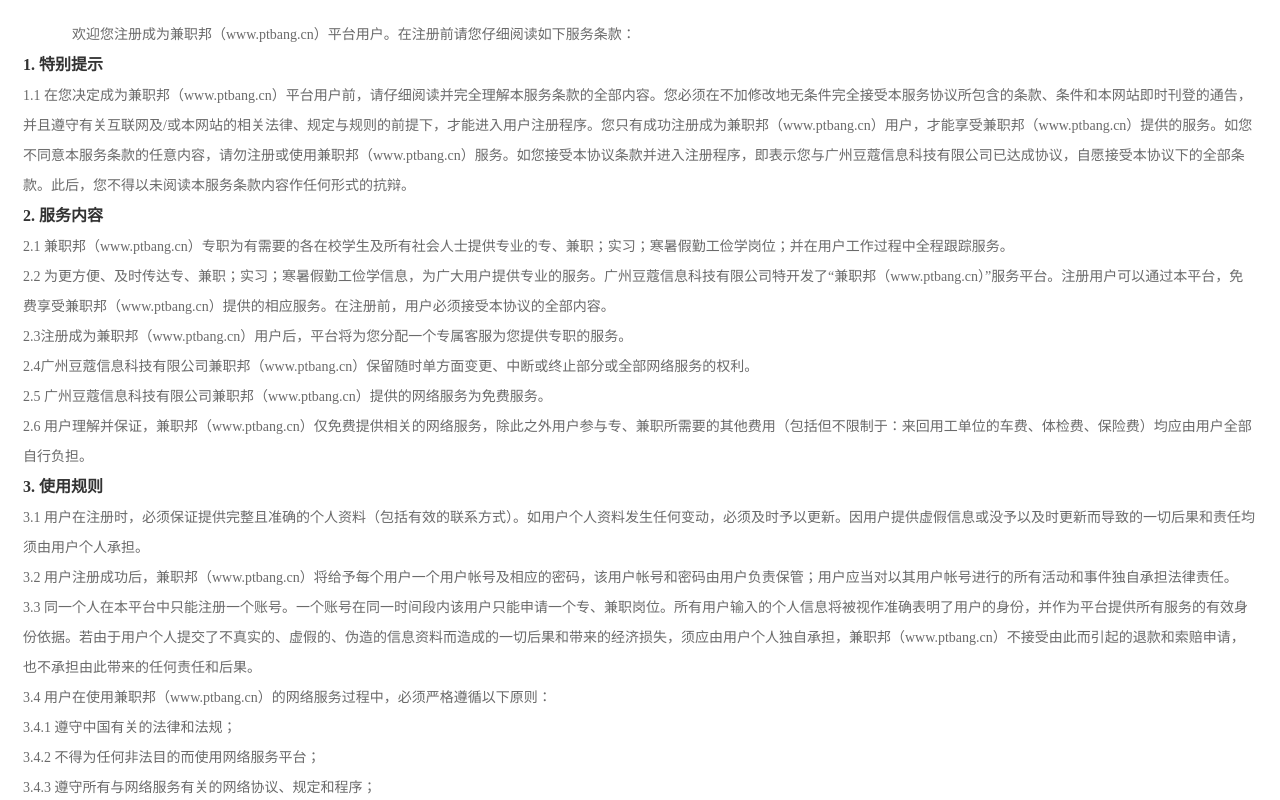
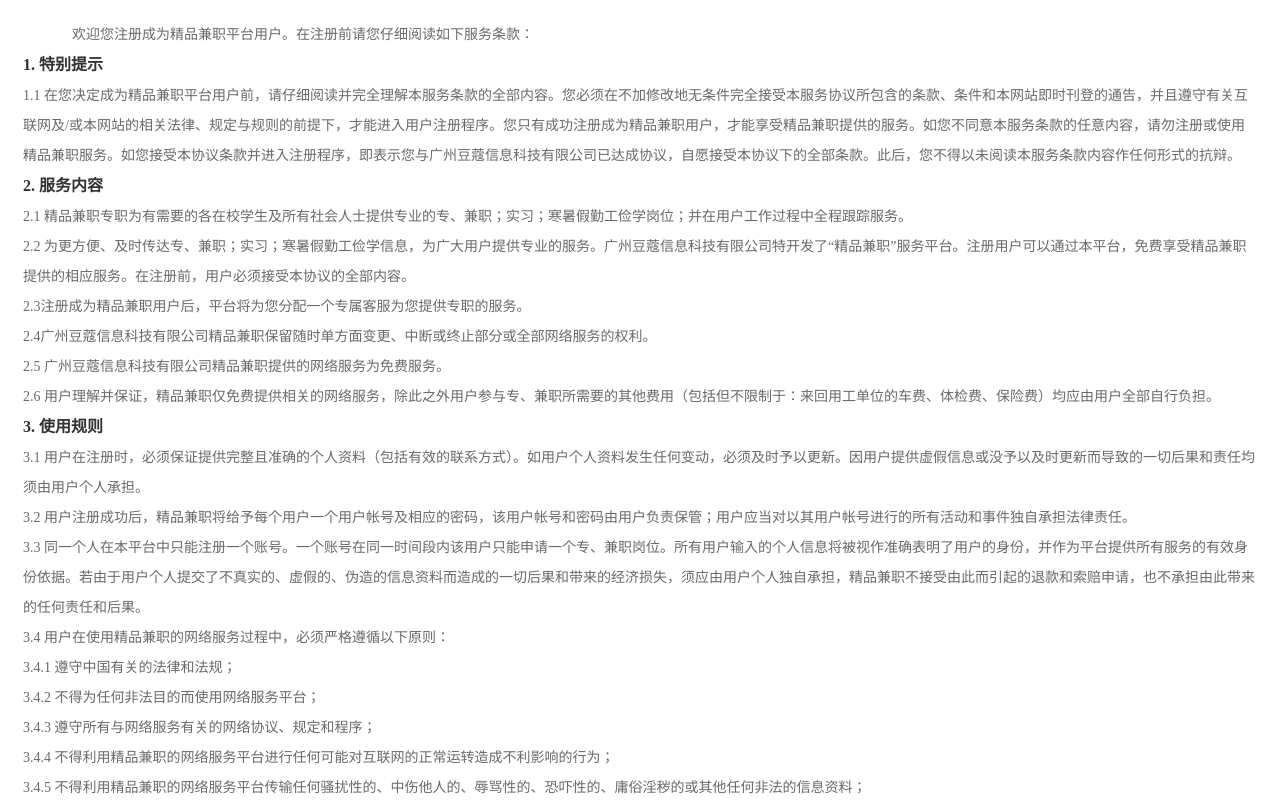
Before and after one commit to jingpinJob/jingpinJob, a plain HTML site: page reg.html in a window 1280 px wide. Shown: the top 800 px of the page. Drawn offline with Linux system fonts and the light colour scheme.

Commit message:
Update reg.html

```diff
--- a/reg.html
+++ b/reg.html
@@ -9,7 +9,6 @@
 	<meta name="apple-mobile-web-app-capable" content="yes" /><!-- 说明：网站开启对web app程序的支持。 -->
 	<meta name="format-detection" content="telephone=no"><!-- 当该 HTML 页面在手机上浏览时，该标签用于指定是否将网页内容中的手机号码显示为拨号的超链接。 -->
 	<title>精品兼职－ 让兼职更安全！</title>
-	<link rel="stylesheet" href="css/style.css">
 <style type="text/css">
 body
 {
@@ -35,38 +34,38 @@ strong
 }
 </style>
 </head>
-<body   id="js-domain">
+<body  id="js-domain">
 
 	<section>
 		<p class="p">
-	&nbsp;&nbsp;&nbsp;&nbsp;&nbsp; 欢迎您注册成为兼职邦（www.ptbang.cn）平台用户。在注册前请您仔细阅读如下服务条款：<br>
+	&nbsp;&nbsp;&nbsp;&nbsp;&nbsp; 欢迎您注册成为精品兼职平台用户。在注册前请您仔细阅读如下服务条款：<br>
 	<strong>1. 特别提示 </strong><br>
-	1.1 在您决定成为兼职邦（www.ptbang.cn）平台用户前，请仔细阅读并完全理解本服务条款的全部内容。您必须在不加修改地无条件完全接受本服务协议所包含的条款、条件和本网站即时刊登的通告，并且遵守有关互联网及/或本网站的相关法律、规定与规则的前提下，才能进入用户注册程序。您只有成功注册成为兼职邦（www.ptbang.cn）用户，才能享受兼职邦（www.ptbang.cn）提供的服务。如您不同意本服务条款的任意内容，请勿注册或使用兼职邦（www.ptbang.cn）服务。如您接受本协议条款并进入注册程序，即表示您与广州豆蔻信息科技有限公司已达成协议，自愿接受本协议下的全部条款。此后，您不得以未阅读本服务条款内容作任何形式的抗辩。<br>
+	1.1 在您决定成为精品兼职平台用户前，请仔细阅读并完全理解本服务条款的全部内容。您必须在不加修改地无条件完全接受本服务协议所包含的条款、条件和本网站即时刊登的通告，并且遵守有关互联网及/或本网站的相关法律、规定与规则的前提下，才能进入用户注册程序。您只有成功注册成为精品兼职用户，才能享受精品兼职提供的服务。如您不同意本服务条款的任意内容，请勿注册或使用精品兼职服务。如您接受本协议条款并进入注册程序，即表示您与广州豆蔻信息科技有限公司已达成协议，自愿接受本协议下的全部条款。此后，您不得以未阅读本服务条款内容作任何形式的抗辩。<br>
 	<strong>2. 服务内容</strong><br>
-	2.1 兼职邦（www.ptbang.cn）专职为有需要的各在校学生及所有社会人士提供专业的专、兼职；实习；寒暑假勤工俭学岗位；并在用户工作过程中全程跟踪服务。<br>
-	2.2 为更方便、及时传达专、兼职；实习；寒暑假勤工俭学信息，为广大用户提供专业的服务。广州豆蔻信息科技有限公司特开发了“兼职邦（www.ptbang.cn）”服务平台。注册用户可以通过本平台，免费享受兼职邦（www.ptbang.cn）提供的相应服务。在注册前，用户必须接受本协议的全部内容。<br>
-	2.3注册成为兼职邦（www.ptbang.cn）用户后，平台将为您分配一个专属客服为您提供专职的服务。<br>
-	2.4广州豆蔻信息科技有限公司兼职邦（www.ptbang.cn）保留随时单方面变更、中断或终止部分或全部网络服务的权利。<br>
-	2.5 广州豆蔻信息科技有限公司兼职邦（www.ptbang.cn）提供的网络服务为免费服务。<br>
-	2.6 用户理解并保证，兼职邦（www.ptbang.cn）仅免费提供相关的网络服务，除此之外用户参与专、兼职所需要的其他费用（包括但不限制于：来回用工单位的车费、体检费、保险费）均应由用户全部自行负担。<br>
+	2.1 精品兼职专职为有需要的各在校学生及所有社会人士提供专业的专、兼职；实习；寒暑假勤工俭学岗位；并在用户工作过程中全程跟踪服务。<br>
+	2.2 为更方便、及时传达专、兼职；实习；寒暑假勤工俭学信息，为广大用户提供专业的服务。广州豆蔻信息科技有限公司特开发了“精品兼职”服务平台。注册用户可以通过本平台，免费享受精品兼职提供的相应服务。在注册前，用户必须接受本协议的全部内容。<br>
+	2.3注册成为精品兼职用户后，平台将为您分配一个专属客服为您提供专职的服务。<br>
+	2.4广州豆蔻信息科技有限公司精品兼职保留随时单方面变更、中断或终止部分或全部网络服务的权利。<br>
+	2.5 广州豆蔻信息科技有限公司精品兼职提供的网络服务为免费服务。<br>
+	2.6 用户理解并保证，精品兼职仅免费提供相关的网络服务，除此之外用户参与专、兼职所需要的其他费用（包括但不限制于：来回用工单位的车费、体检费、保险费）均应由用户全部自行负担。<br>
 	<strong>3. 使用规则</strong><br>
 	3.1 用户在注册时，必须保证提供完整且准确的个人资料（包括有效的联系方式）。如用户个人资料发生任何变动，必须及时予以更新。因用户提供虚假信息或没予以及时更新而导致的一切后果和责任均须由用户个人承担。<br>
-	3.2 用户注册成功后，兼职邦（www.ptbang.cn）将给予每个用户一个用户帐号及相应的密码，该用户帐号和密码由用户负责保管；用户应当对以其用户帐号进行的所有活动和事件独自承担法律责任。<br>
-	3.3 同一个人在本平台中只能注册一个账号。一个账号在同一时间段内该用户只能申请一个专、兼职岗位。所有用户输入的个人信息将被视作准确表明了用户的身份，并作为平台提供所有服务的有效身份依据。若由于用户个人提交了不真实的、虚假的、伪造的信息资料而造成的一切后果和带来的经济损失，须应由用户个人独自承担，兼职邦（www.ptbang.cn）不接受由此而引起的退款和索赔申请，也不承担由此带来的任何责任和后果。<br>
-	3.4 用户在使用兼职邦（www.ptbang.cn）的网络服务过程中，必须严格遵循以下原则：<br>
+	3.2 用户注册成功后，精品兼职将给予每个用户一个用户帐号及相应的密码，该用户帐号和密码由用户负责保管；用户应当对以其用户帐号进行的所有活动和事件独自承担法律责任。<br>
+	3.3 同一个人在本平台中只能注册一个账号。一个账号在同一时间段内该用户只能申请一个专、兼职岗位。所有用户输入的个人信息将被视作准确表明了用户的身份，并作为平台提供所有服务的有效身份依据。若由于用户个人提交了不真实的、虚假的、伪造的信息资料而造成的一切后果和带来的经济损失，须应由用户个人独自承担，精品兼职不接受由此而引起的退款和索赔申请，也不承担由此带来的任何责任和后果。<br>
+	3.4 用户在使用精品兼职的网络服务过程中，必须严格遵循以下原则：<br>
 	3.4.1 遵守中国有关的法律和法规；<br>
 	3.4.2 不得为任何非法目的而使用网络服务平台；<br>
 	3.4.3 遵守所有与网络服务有关的网络协议、规定和程序；<br>
-	3.4.4 不得利用兼职邦（www.ptbang.cn）的网络服务平台进行任何可能对互联网的正常运转造成不利影响的行为；<br>
-	3.4.5 不得利用兼职邦（www.ptbang.cn）的网络服务平台传输任何骚扰性的、中伤他人的、辱骂性的、恐吓性的、庸俗淫秽的或其他任何非法的信息资料；<br>
-	3.4.6不得利用兼职邦（www.ptbang.cn）的网络服务平台进行任何不利于兼职邦（www.ptbang.cn）的行为；<br>
-	3.4.7 如发现任何非法使用用户帐号或帐号出现安全漏洞的情况，应立即通告兼职邦（www.ptbang.cn）客服中心。<br>
-	3.5 如用户在使用网络服务时违反3.4项下任何规定，兼职邦（www.ptbang.cn）或其授权代表有权要求用户改正或直接采取一切必要的措施（包括但不限于，更改或删除用户张贴的内容等、暂停或终止用户使用网络服务的权利）以减轻用户不当行为造成的不利影响和后果。<br>
+	3.4.4 不得利用精品兼职的网络服务平台进行任何可能对互联网的正常运转造成不利影响的行为；<br>
+	3.4.5 不得利用精品兼职的网络服务平台传输任何骚扰性的、中伤他人的、辱骂性的、恐吓性的、庸俗淫秽的或其他任何非法的信息资料；<br>
+	3.4.6不得利用精品兼职的网络服务平台进行任何不利于精品兼职的行为；<br>
+	3.4.7 如发现任何非法使用用户帐号或帐号出现安全漏洞的情况，应立即通告精品兼职客服中心。<br>
+	3.5 如用户在使用网络服务时违反3.4项下任何规定，精品兼职或其授权代表有权要求用户改正或直接采取一切必要的措施（包括但不限于，更改或删除用户张贴的内容等、暂停或终止用户使用网络服务的权利）以减轻用户不当行为造成的不利影响和后果。<br>
 	<strong>4. 内容所有权</strong><br>
 	4.1 广州豆蔻信息科技有限公司提供的网络服务内容包括：文字、软件、声音、图片、录像和图表等等。所有这些内容受版权、商标和其它财产所有权法律的保护。<br>
 	4.2 用户只有在获得广州豆蔻信息科技有限公司或其他相关权利人的事先的书面授权之后才能使用这些内容，用户不得擅自复制、改造、生产或者创造与内容有关的派生产品。<br>
 	<strong>5. 隐私保护</strong><br>
-	5.1 广州豆蔻信息科技有限公司提供网络服务时将严格保护用户隐私。广州豆蔻信息科技有限公司不得对外公开或向无关第三方提供用户注册资料及用户在使用网络服务时存储在兼职邦（www.ptbang.cn）的非公开内容，但下列情况除外： 5.1.1 事先获得用户的明确授权；<br>
+	5.1 广州豆蔻信息科技有限公司提供网络服务时将严格保护用户隐私。广州豆蔻信息科技有限公司不得对外公开或向无关第三方提供用户注册资料及用户在使用网络服务时存储在精品兼职的非公开内容，但下列情况除外： 5.1.1 事先获得用户的明确授权；<br>
 	5.1.2 根据有关的法律法规要求；<br>
 	5.1.3 按照相关政府主管部门的要求；<br>
 	5.1.4为维护社会公众的利益；<br>
@@ -74,7 +73,7 @@ strong
 	5.2 广州豆蔻信息科技有限公司可能会与第三方合作向用户提供相关的网络服务。在此情况下，如该第三方同意与广州豆蔻信息科技有限公司一样严格保护用户隐私，则用户必须同意广州豆蔻信息科技有限公司可以将用户的注册资料等提供给该第三方。<br>
 	5.3 在不透露单个用户隐私资料的前提下，广州豆蔻信息科技有限公司有权对整个用户数据库进行分析并对用户数据库进行商业上的利用。<br>
 	<strong>6. 免责声明</strong><br>
-	6.1 用户声明并明确同意：用户使用兼职邦（www.ptbang.cn）网络服务所存在的全部风险将完全由其自己承担；因其使用兼职邦（www.ptbang.cn）网络服务而产生的一切后果也由其自己承担，广州豆蔻信息科技有限公司对用户不承担任何责任。<br>
+	6.1 用户声明并明确同意：用户使用精品兼职网络服务所存在的全部风险将完全由其自己承担；因其使用精品兼职网络服务而产生的一切后果也由其自己承担，广州豆蔻信息科技有限公司对用户不承担任何责任。<br>
 	6.2广州豆蔻信息科技有限公司声明：广州豆蔻信息科技有限公司提供的网络服务并不一定能够满足用户的所有要求，网络服务有可能中断，网络服务的及时性、安全性和准确性无法予以保证。用户理解并同意，广州豆蔻信息科技有限公司不因该条规定的事项的发生而承担责任。<br>
 	6.3 对于因不可抗力或广州豆蔻信息科技有限公司不能控制的原因造成的网络服务中断或其它缺陷，广州豆蔻信息科技有限公司不承担任何责任，但将尽力减少因此而给用户造成的损失和影响。<br>
 	<strong>7. 服务变更、中断或终止 </strong><br>
@@ -82,20 +81,20 @@ strong
 	7.2 如发生下列任何一种情形，广州豆蔻信息科技有限公司有权随时中断或终止向用户提供本协议项下的网络服务而无需通知用户：<br>
 	7.2.1 用户提供的个人资料不真实、不完整或者含有重大误导；<br>
 	7.2.2 用户违反本协议中规定的任何使用规则。<br>
-	7.3 除前款所述情形外，兼职邦（www.ptbang.cn）同时保留在不事先通知用户的情况下随时中断或终止部分或全部网络服务的权利，对于所有服务的中断或终止而造成的任何损失和后果，兼职邦（www.ptbang.cn）无需对用户或任何第三方承担任何责任。<br>
+	7.3 除前款所述情形外，精品兼职同时保留在不事先通知用户的情况下随时中断或终止部分或全部网络服务的权利，对于所有服务的中断或终止而造成的任何损失和后果，精品兼职无需对用户或任何第三方承担任何责任。<br>
 	<strong>8. 违约赔偿</strong><br>
-	8.1 用户同意保障和维护兼职邦（www.ptbang.cn）及其他用户的权益。如因用户违反有关法律、法规或本协议项下的任何条款而给兼职邦（www.ptbang.cn）或任何其他方造成任何损失，用户同意承担由此造成的所有后果和责任。<br>
+	8.1 用户同意保障和维护精品兼职及其他用户的权益。如因用户违反有关法律、法规或本协议项下的任何条款而给精品兼职或任何其他方造成任何损失，用户同意承担由此造成的所有后果和责任。<br>
 	<strong>9. 修改协议</strong><br>
-	9.1 兼职邦（www.ptbang.cn）将可能不时的修改本协议的有关条款。一旦本协议的条款内容发生变动，兼职邦（www.ptbang.cn）将会在相关的页面提示修改内容。<br>
-	9.2 如果用户不同意兼职邦（www.ptbang.cn）对本协议的服务条款所做的修改，用户有权停止使用网络服务。如果用户继续使用兼职邦（www.ptbang.cn）网络服务，则视为用户完全接受本协议的服务条款的修改。<br>
+	9.1 精品兼职将可能不时的修改本协议的有关条款。一旦本协议的条款内容发生变动，精品兼职将会在相关的页面提示修改内容。<br>
+	9.2 如果用户不同意精品兼职对本协议的服务条款所做的修改，用户有权停止使用网络服务。如果用户继续使用精品兼职网络服务，则视为用户完全接受本协议的服务条款的修改。<br>
 	<strong>10. 法律管辖</strong><br>
 	10.1 本协议的订立、执行和解释及争议的解决均应适用中国法律。<br>
-	10.2 如双方就本协议内容或其执行发生任何争议，双方应尽量友好协商解决；协商不成时，任何一方均可向兼职邦（www.ptbang.cn）服务地的人民法院提起诉讼。<br>
+	10.2 如双方就本协议内容或其执行发生任何争议，双方应尽量友好协商解决；协商不成时，任何一方均可向精品兼职服务地的人民法院提起诉讼。<br>
 	<strong>11. 通知和送达</strong><br>
 	11.1 本协议项下所有的通知均可通过重要页面公告、电子邮件或常规的信件传送等方式进行；该等通知于发送之日视为已送达收件人。<br>
 	<strong>12. 真实性和授权委托 </strong><br>
 	12.1 用户保证提供的所有电子信息和纸质材料的内容均真实有效。如因用户提供不真实的、虚假的、伪造的信息资料而造成的一切后果和带来的经济损失由用户承担。<br>
-	12.2 如因工作的需要，用户须无条件签署必要的授权书，授权兼职邦（www.ptbang.cn）服务团队对其在用人单位里（包括但不限制于：行政管理、薪资管理）对其拥有管理权。如因用户不签署相关必要的授权书而造成的一切不利后果，均由用户无条件承担。<br>
+	12.2 如因工作的需要，用户须无条件签署必要的授权书，授权精品兼职服务团队对其在用人单位里（包括但不限制于：行政管理、薪资管理）对其拥有管理权。如因用户不签署相关必要的授权书而造成的一切不利后果，均由用户无条件承担。<br>
 	<strong>13. 其他规定</strong><br>
 	13.1 本协议构成双方对本协议之约定事项及其他有关事宜的完整协议，除本协议规定的之外，未赋予本协议各方任何其他权利。<br>
 	13.2 如本协议中的任何条款无论因何种原因完全或部分无效或不具有执行力，本协议的其余条款仍应有效并有具约束力。<br>
```
